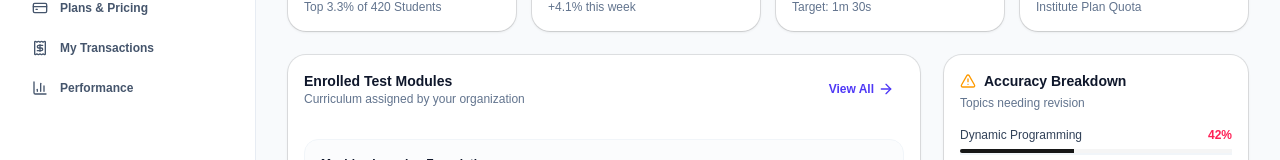
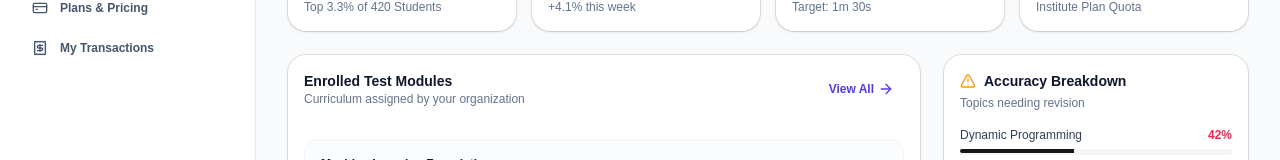
Before and after one commit to SahinDa/assesspro-frontend, a React (Vite) app: page /student/dashboard in a window 1280 px wide. Shown: the part 355-515 px from the top of the page. Built offline with nearby package versions, Linux system fonts and the light colour scheme.

Commit message:
comment out perfomance setion for student

```diff
--- a/src/modules/dashboard/components/Sidebar.tsx
+++ b/src/modules/dashboard/components/Sidebar.tsx
@@ -47,7 +47,7 @@ export function Sidebar({ role }: SidebarProps) {
         { label: 'Notifications', path: '/student/notifications', icon: Bell },
         { label: 'Plans & Pricing', path: '/student/plans', icon: CreditCard },
         { label: 'My Transactions', path: '/student/transactions', icon: Receipt },
-        { label: 'Performance', path: '/student/performance', icon: BarChart3 },
+       // { label: 'Performance', path: '/student/performance', icon: BarChart3 },
       ]
 
   return (
```
